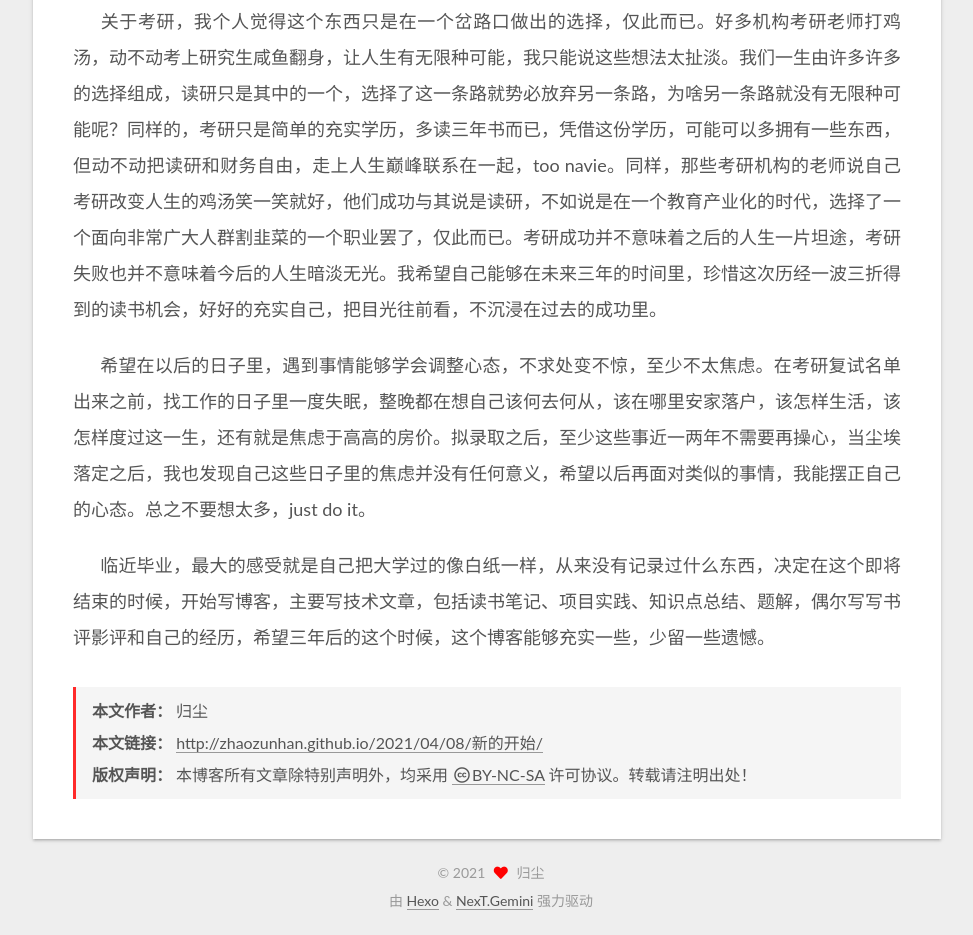
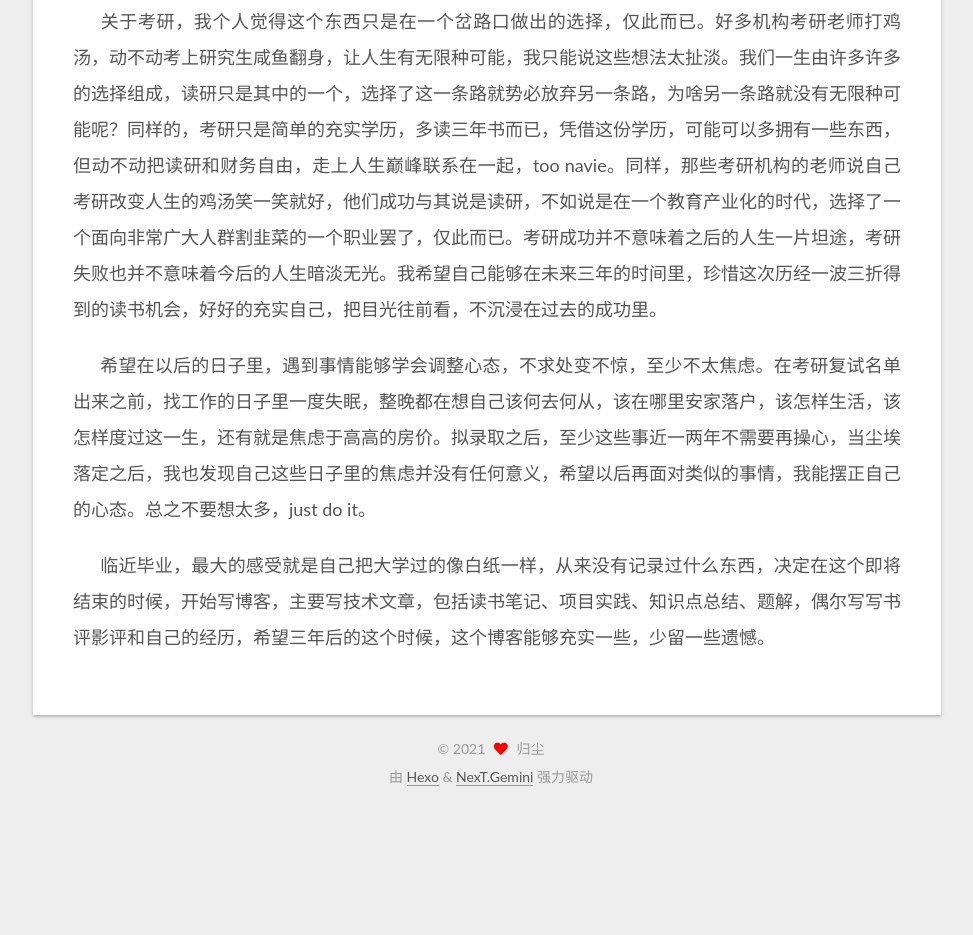
Before and after one commit to zhaozunhan/zhaozunhan.github.io, a plain HTML site: page 2021/04/08/新的开始/index.html in a window 1280 px wide. Shown: the part 2894-3829 px from the top of the page, without its empty margins (279-1252 px from the left). After the commit the page ends 3705 px from the top, so only its background shows below. Drawn offline with Linux system fonts and the light colour scheme.

Commit message:
Site updated: 2021-04-12 16:59:52

```diff
--- a/2021/04/08/新的开始/index.html
+++ b/2021/04/08/新的开始/index.html
@@ -168,7 +168,7 @@
     <link itemprop="mainEntityOfPage" href="http://zhaozunhan.github.io/2021/04/08/%E6%96%B0%E7%9A%84%E5%BC%80%E5%A7%8B/">
 
     <span hidden itemprop="author" itemscope itemtype="http://schema.org/Person">
-      <meta itemprop="image" content="/images/avatar.gif">
+      <meta itemprop="image" content="/images/avatar.png">
       <meta itemprop="name" content="归尘">
       <meta itemprop="description" content="每天记录一点点">
     </span>
@@ -233,23 +233,6 @@
 
 
 
-
-
-
-<div>
-<ul class="post-copyright">
-  <li class="post-copyright-author">
-    <strong>本文作者： </strong>归尘
-  </li>
-  <li class="post-copyright-link">
-    <strong>本文链接：</strong>
-    <a href="http://zhaozunhan.github.io/2021/04/08/%E6%96%B0%E7%9A%84%E5%BC%80%E5%A7%8B/" title="新的开始">http://zhaozunhan.github.io/2021/04/08/新的开始/</a>
-  </li>
-  <li class="post-copyright-license">
-    <strong>版权声明： </strong>本博客所有文章除特别声明外，均采用 <a href="https://creativecommons.org/licenses/by-nc-sa/4.0/" rel="noopener" target="_blank"><i class="fab fa-fw fa-creative-commons"></i>BY-NC-SA</a> 许可协议。转载请注明出处！
-  </li>
-</ul>
-</div>
 
 
       <footer class="post-footer">
@@ -321,6 +304,8 @@
 
       <div class="site-overview-wrap sidebar-panel">
         <div class="site-author motion-element" itemprop="author" itemscope itemtype="http://schema.org/Person">
+    <img class="site-author-image" itemprop="image" alt="归尘"
+      src="/images/avatar.png">
   <p class="site-author-name" itemprop="name">归尘</p>
   <div class="site-description" itemprop="description">每天记录一点点</div>
 </div>
--- a/css/main.css
+++ b/css/main.css
@@ -1213,7 +1213,7 @@ pre .javascript .function {
 }
 .links-of-author a::before,
 .links-of-author span.exturl::before {
-  background: #ffff7d;
+  background: #d265ff;
   border-radius: 50%;
   content: ' ';
   display: inline-block;
@@ -2007,13 +2007,6 @@ pre .javascript .function {
 #qr p {
   text-align: center;
 }
-.post-copyright {
-  background: var(--card-bg-color);
-  border-left: 3px solid #ff2a2a;
-  list-style: none;
-  margin: 2em 0 0;
-  padding: 0.5em 1em;
-}
 .category-all-page .category-all-title {
   text-align: center;
 }
```
Also changed, not shown: about/index.html (+2 -0 lines), archives/2021/04/index.html (+2 -0 lines), archives/2021/index.html (+2 -0 lines), archives/index.html (+2 -0 lines), categories/index.html (+2 -0 lines), categories/记录-感想/index.html (+2 -0 lines), index.html (+3 -1 lines), tags/index.html (+2 -0 lines), images/avatar.png (added).
